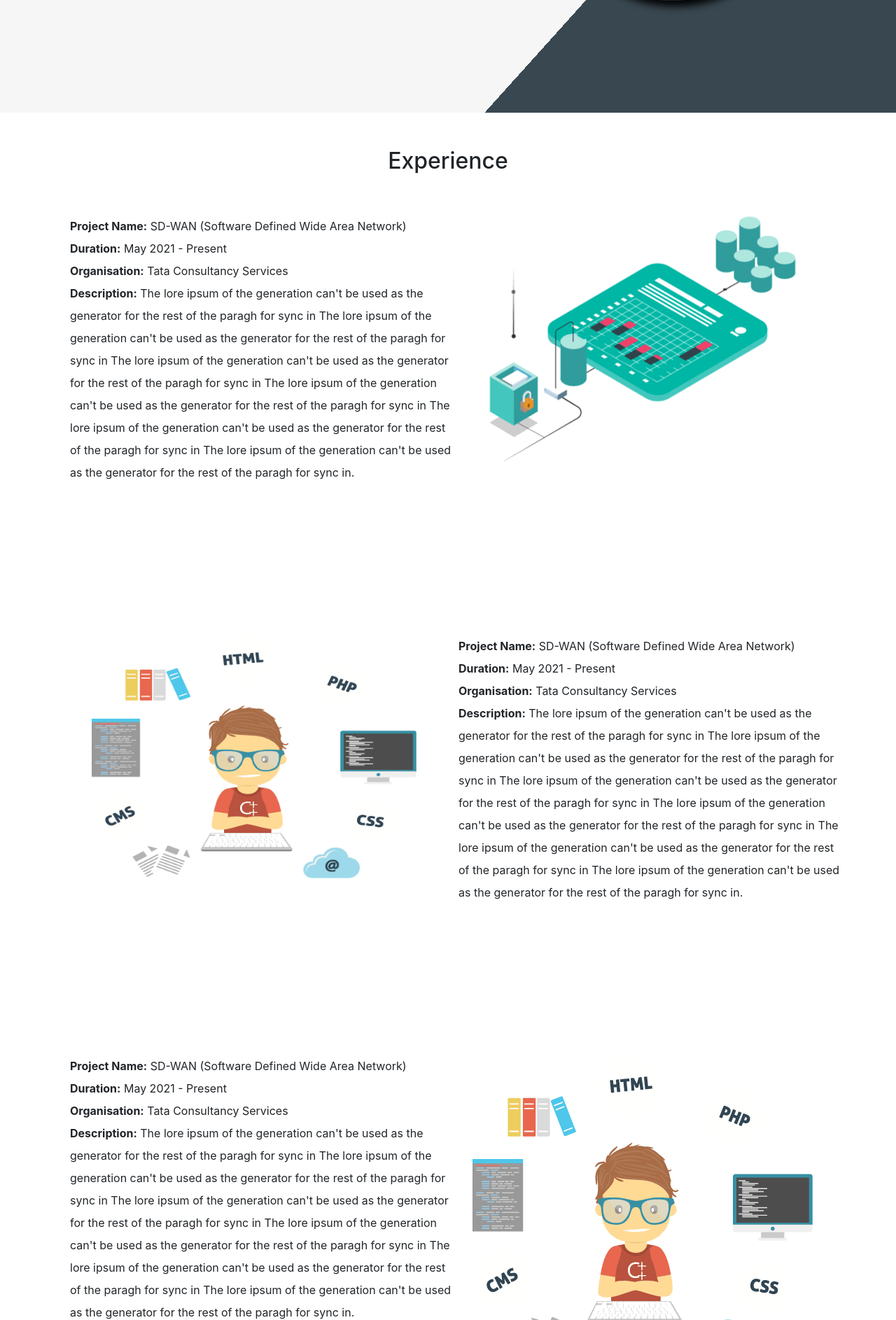
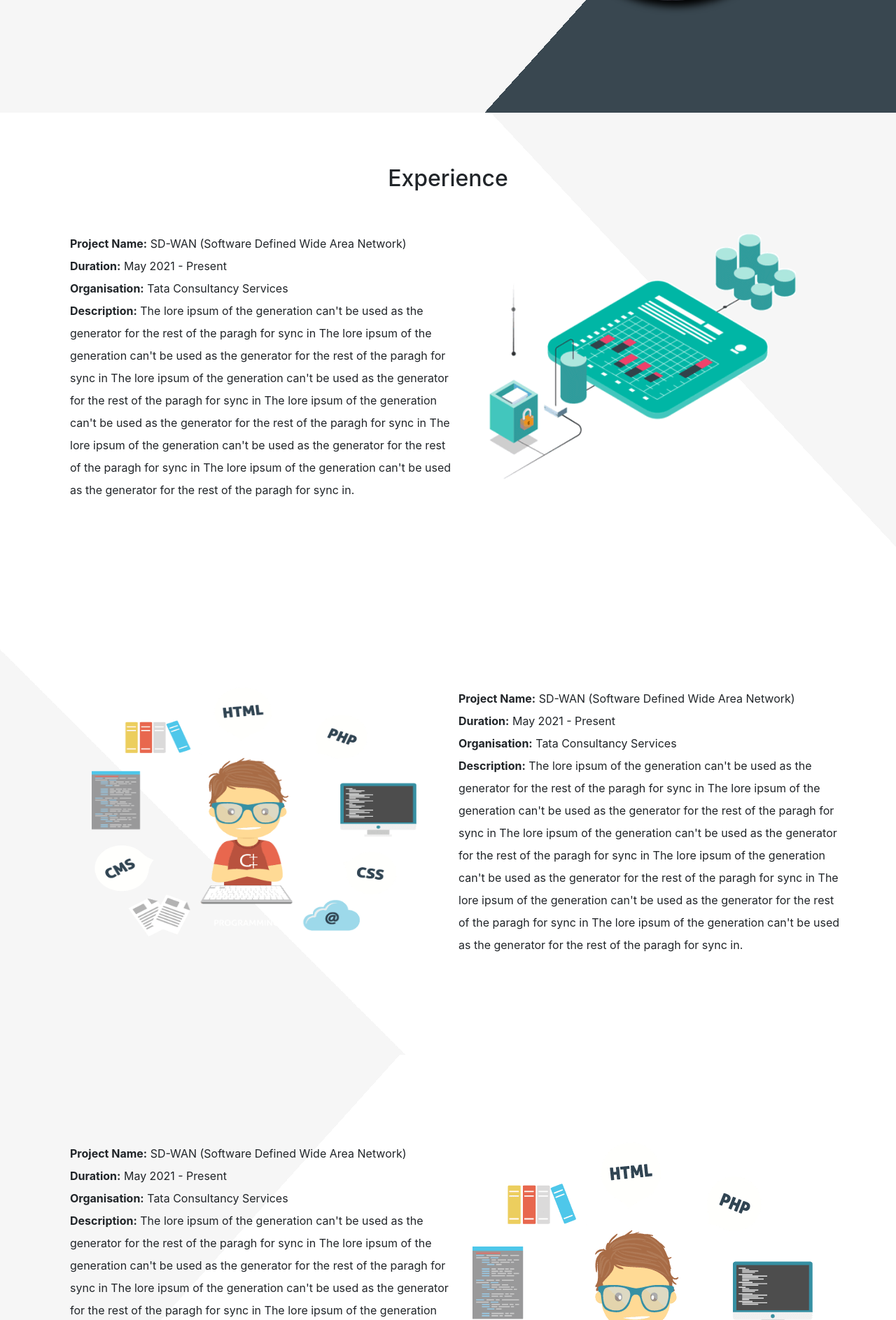
Before and after one commit to AmiteshDN/Portfolio, a Django app: page /myportfolio/ in a window 1280 px wide. Shown: the part 593-2479 px from the top of the page at 70% size. Run offline with Django 3.2, Linux system fonts and the light colour scheme; some libraries are stand-ins or nearby versions; some web fonts are replaced.

Commit message:
Experience section style

```diff
--- a/myportfolio/static/myportfolio/css/styles.css
+++ b/myportfolio/static/myportfolio/css/styles.css
@@ -63,8 +63,13 @@ header .banner img {
           box-shadow: 5px 8px 12px black;
 }
 
+hr {
+  width: 15%;
+  border-top: 2px solid #6E7C7C;
+}
+
 .experience {
-  padding: 50px 50px;
+  padding: 75px 50px;
   text-align: center;
 }
 
@@ -82,4 +87,16 @@ header .banner img {
   width: 464px;
   height: 356px;
 }
+
+.project1 {
+  background: linear-gradient(47deg, #fff 70%, #F6F6F6 30%);
+}
+
+.project2 {
+  background: linear-gradient(45deg, #F6F6F6 30%, #fff 30%);
+}
+
+.project3 {
+  background: linear-gradient(132deg, #F6F6F6 30%, #fff 30%);
+}
 /*# sourceMappingURL=styles.css.map */
--- a/myportfolio/static/myportfolio/css/styles.scss
+++ b/myportfolio/static/myportfolio/css/styles.scss
@@ -65,9 +65,13 @@ header {
 }
 
 // Experience
+hr {
+    width: 15%;
+    border-top: 2px solid #6E7C7C;
+}
 
 .experience {
-    padding: 50px 50px;
+    padding: 75px 50px;
     text-align: center;
 
     .row {
@@ -84,4 +88,17 @@ header {
             height: 356px;
         }
     }
+
 }
+
+.project1 {
+    background: linear-gradient(47deg, #fff 70%, $primary-color 30%);
+}
+
+.project2 {
+    background: linear-gradient(45deg, $primary-color 30%, #fff 30%);
+}
+
+.project3 {
+    background: linear-gradient(132deg, $primary-color 30%, #fff 30%);
+}
--- a/myportfolio/templates/myportfolio/html/index.html
+++ b/myportfolio/templates/myportfolio/html/index.html
@@ -68,9 +68,9 @@
     </header>
     <!-- Experience -->
     <div id="experiences">
-        <div class="experience">
+        <div class="experience  project1">
             <h2>Experience</h2>
-            <div class="row project1">
+            <div class=" row">
                 <div class="col-lg-6">
                     <p class="desc">
                         <b>Project Name:</b> SD-WAN (Software Defined Wide Area Network)
@@ -95,8 +95,9 @@
                 </div>
             </div>
         </div>
-        <div class="experience">
-            <div class="row project2">
+
+        <div class="experience  project2">
+            <div class="row">
                 <div class="col-lg-6">
                     <img class="exp-img" src="{% static 'myportfolio/images/frontend.png' %}" alt="sdwan">
                 </div>
@@ -121,8 +122,9 @@
                 </div>
             </div>
         </div>
-        <div class="experience">
-            <div class="row project3">
+
+        <div class="experience  project3">
+            <div class="row">
                 <div class="col-lg-6">
                     <p class="desc">
                         <b>Project Name:</b> SD-WAN (Software Defined Wide Area Network)
```
Also changed, not shown: 1 other file.
